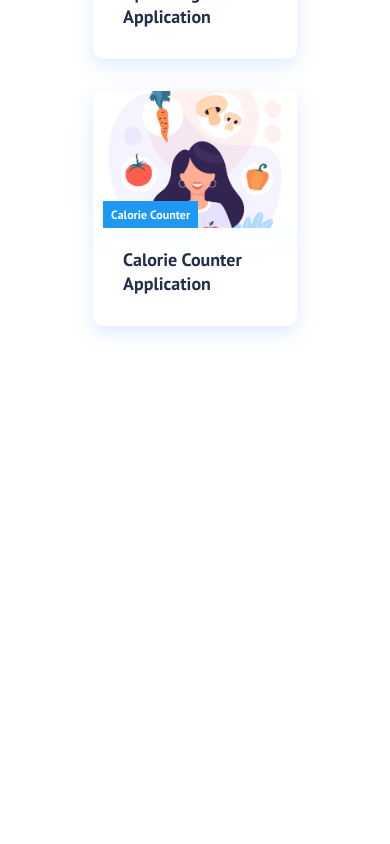
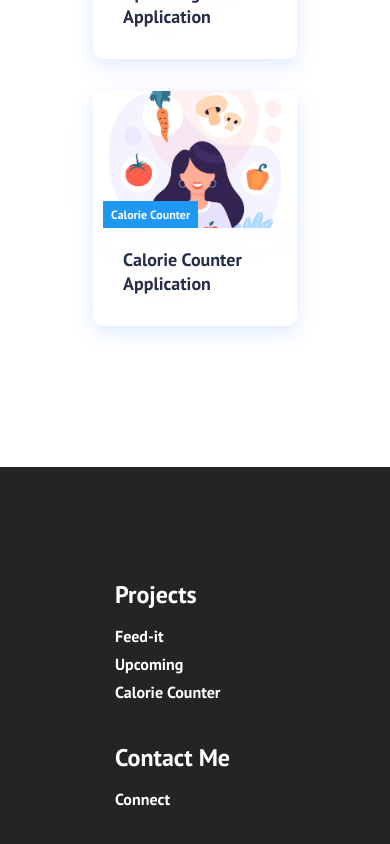
Before and after one commit to BRoel/Portfolio, a React (Create React App) app: page / in a window 390 px wide. Shown: the part 1522-2366 px from the top of the page. Before the commit the page ends 1989 px from the top, so only its background shows below. Built offline with nearby package versions, Linux system fonts and the light colour scheme.

Commit message:
added styling and footer

```diff
--- a/src/components/Cards.js
+++ b/src/components/Cards.js
@@ -5,7 +5,7 @@ import './Cards.css'
 function Cards() {
     return (
         <div className="cards">
-            <h1>Cards</h1>
+            <h1>My Projects</h1>
             <div className="cards__container">
                 <div className="cards__wrapper">
                     <ul className="cards__items">
--- /dev/null
+++ b/src/components/Footer.css
@@ -0,0 +1,65 @@
+.footer-container {
+    background-color: #242424;
+    padding: 4rem 0 2rem 0;
+    display: flex;
+    flex-direction: column;
+    justify-content: center;
+    align-items: center;
+}
+
+.footer-links {
+    width: 100%;
+    max-width: 1000px;
+    display: flex;
+    justify-content: center;
+}
+
+.footer-link-wrapper {
+    display: flex;
+}
+
+.footer-link-items {
+    display: flex;
+    flex-direction: column;
+    align-items: flex-start;
+    margin: 16px;
+    text-align: left;
+    width: 160px;
+    box-sizing: border-box;
+}
+
+.footer-link-items h2 {
+    margin-bottom: 16px;
+}
+
+.footer-link-items > h2 {
+    color: #fff;
+}
+
+.footer-link-items a {
+    color: #fff;
+    text-decoration: none;
+    margin-bottom: 0.5rem;
+}
+
+.footer-link-items a:hover {
+    color: #53caee;
+    transition: 0.3s ease-out;
+}
+
+@media screen and (max-width: 820px) {
+    .footer-links {
+      padding-top: 2rem;
+    }
+
+    .footer-link-wrapper {
+      flex-direction: column;
+    }
+
+    .social-media-wrap {
+      flex-direction: column;
+    }
+}
+
+@media screen and (max-width: 768px) {
+}
--- /dev/null
+++ b/src/components/Footer.js
@@ -0,0 +1,26 @@
+import React from 'react'
+import {Link} from 'react-router-dom'
+import './Footer.css'
+
+function Footer() {
+    return (
+        <div className='footer-container'>
+            <div class='footer-links'>
+                <div className='footer-link-wrapper'>
+                    <div class='footer-link-items'>
+                        <h2>Projects</h2>
+                        <Link to='/projects'>Feed-it</Link>
+                        <Link to='/projects'>Upcoming</Link>
+                        <Link to='/projects'>Calorie Counter</Link>
+                    </div>
+                    <div class='footer-link-items'>
+                        <h2>Contact Me</h2>
+                        <Link to='/connect'>Connect</Link>
+                    </div>
+                </div>
+            </div>
+        </div>
+    )
+}
+
+export default Footer
--- a/src/components/MainSection.js
+++ b/src/components/MainSection.js
@@ -13,6 +13,7 @@ function MainSection() {
           className='btns'
           buttonStyle='btn--outline'
           buttonSize='btn--large'
+          path='/projects'
         >
           Hire Me
         </Button>
--- a/src/components/Navbar.css
+++ b/src/components/Navbar.css
@@ -27,6 +27,10 @@
     font-size: 2rem;
     display: flex;
     align-items: center;
+}
+.navbar-logo:hover {
+    color: #53caee;
+    transition: 0.3s ease-out;
 }
 
 .fa-typo3 {
@@ -59,7 +63,7 @@
 }
 
 .nav-links:hover {
-    border-bottom: 4px solid #fff;
+    border-bottom: 4px solid #53caee;
     transition: all 0.2s ease-out;
 }
 
--- a/src/components/Navbar.js
+++ b/src/components/Navbar.js
@@ -1,6 +1,5 @@
-import React, {useState, useEffect} from 'react'
+import React, {useState} from 'react'
 import { Link } from 'react-router-dom'
-import Button from './Button'
 import './Navbar.css'
 import './Button.css'
 
@@ -8,25 +7,9 @@ function Navbar() {
 
     const [click, setClick] = useState(false);
 
-    const [button, setButton] = useState(true);
-
     const handleClick = () => setClick(!click);
 
     const closeMobileMenu = () => setClick(false)
-
-    const showButton = () => {
-        if (window.innerWidth <= 960) {
-            setButton(false);
-        } else {
-            setButton(true);
-        }
-    };
-
-    useEffect(() => {
-        showButton();
-    }, []);
-
-    window.addEventListener('resize', showButton);
 
     return (
         <>
@@ -60,7 +43,6 @@ function Navbar() {
                             </Link>
                         </li>
                     </ul>
-                    {button && <Button buttonStyle='btn--outline'>My Projects</Button>}
                 </div>
             </nav>
         </>
--- a/src/components/pages/Home.js
+++ b/src/components/pages/Home.js
@@ -1,6 +1,7 @@
 import React from 'react'
 import '../../App.css'
 import Cards from '../Cards'
+import Footer from '../Footer'
 import MainSection from '../MainSection'
 
 
@@ -9,6 +10,7 @@ function Home() {
         <>
          <MainSection />
          <Cards />
+         <Footer />
         </>
     )
 }
```
Lines whose indentation alone changed are shown as unchanged.
